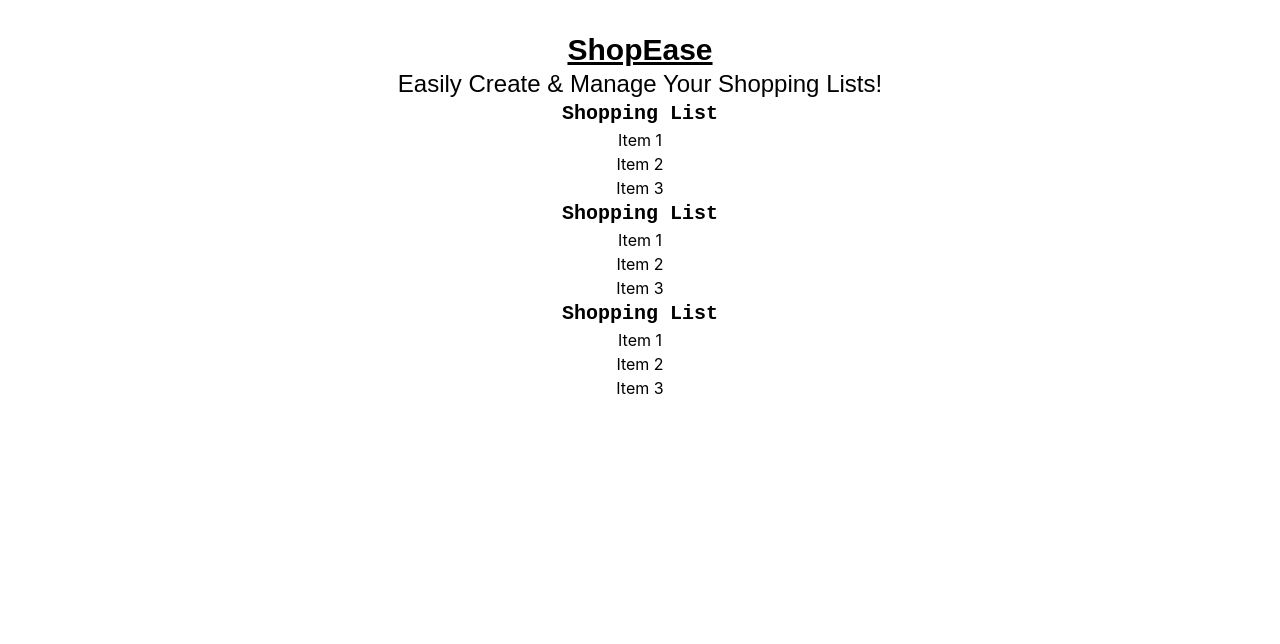
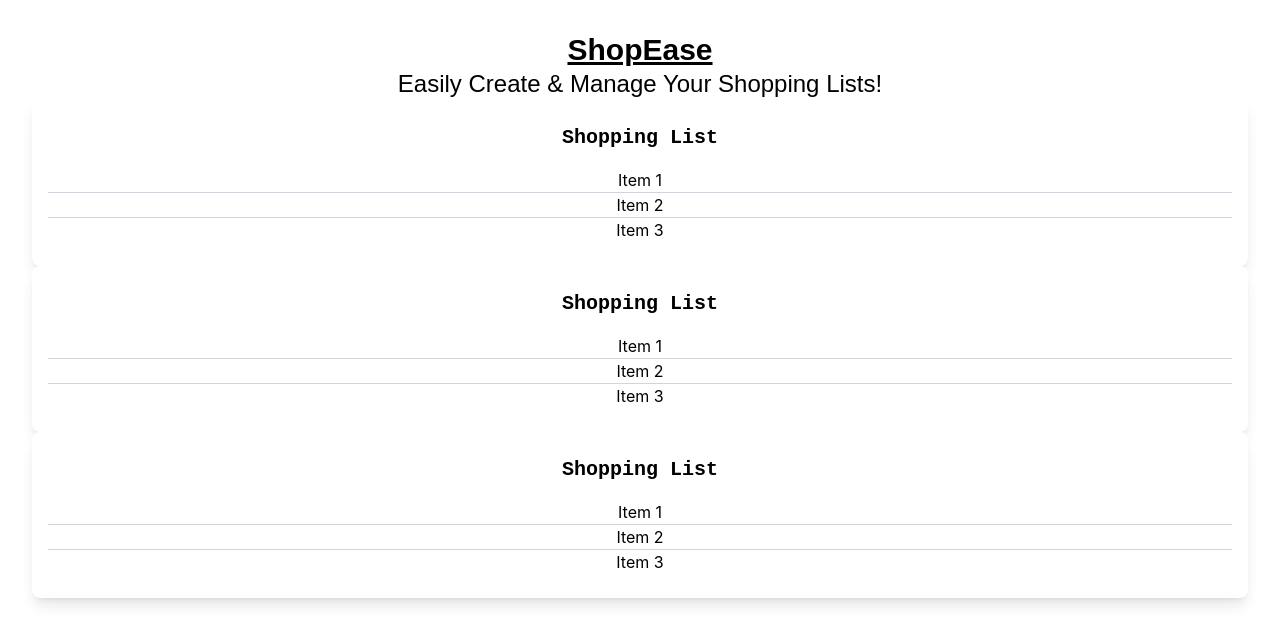
Before and after one commit to emelyn-barrientos/shopease-list-coding-challenge, a React (Create React App) app: page / in a window 1280 px wide. Shown: the top 644 px of the page. Built offline with nearby package versions, Linux system fonts and the light colour scheme; a web font is replaced by a local one.

Commit message:
Add initial div styling shopping lists

```diff
--- a/src/components/ShoppingList.jsx
+++ b/src/components/ShoppingList.jsx
@@ -1,8 +1,10 @@
 function ShoppingList() {
   return (
-    <div>
-      <h3 className="font-mono font-bold text-xl text-center">Shopping List</h3>
-      <ul>
+    <div className="bg-white shadow-lg rounded-lg px-4 py-6">
+      <h3 className="font-mono font-bold text-xl text-center mb-4">
+        Shopping List
+      </h3>
+      <ul className="divide-y divide-gray-300">
         <li className="text-center">Item 1</li>
         <li className="text-center">Item 2</li>
         <li className="text-center">Item 3</li>
```
